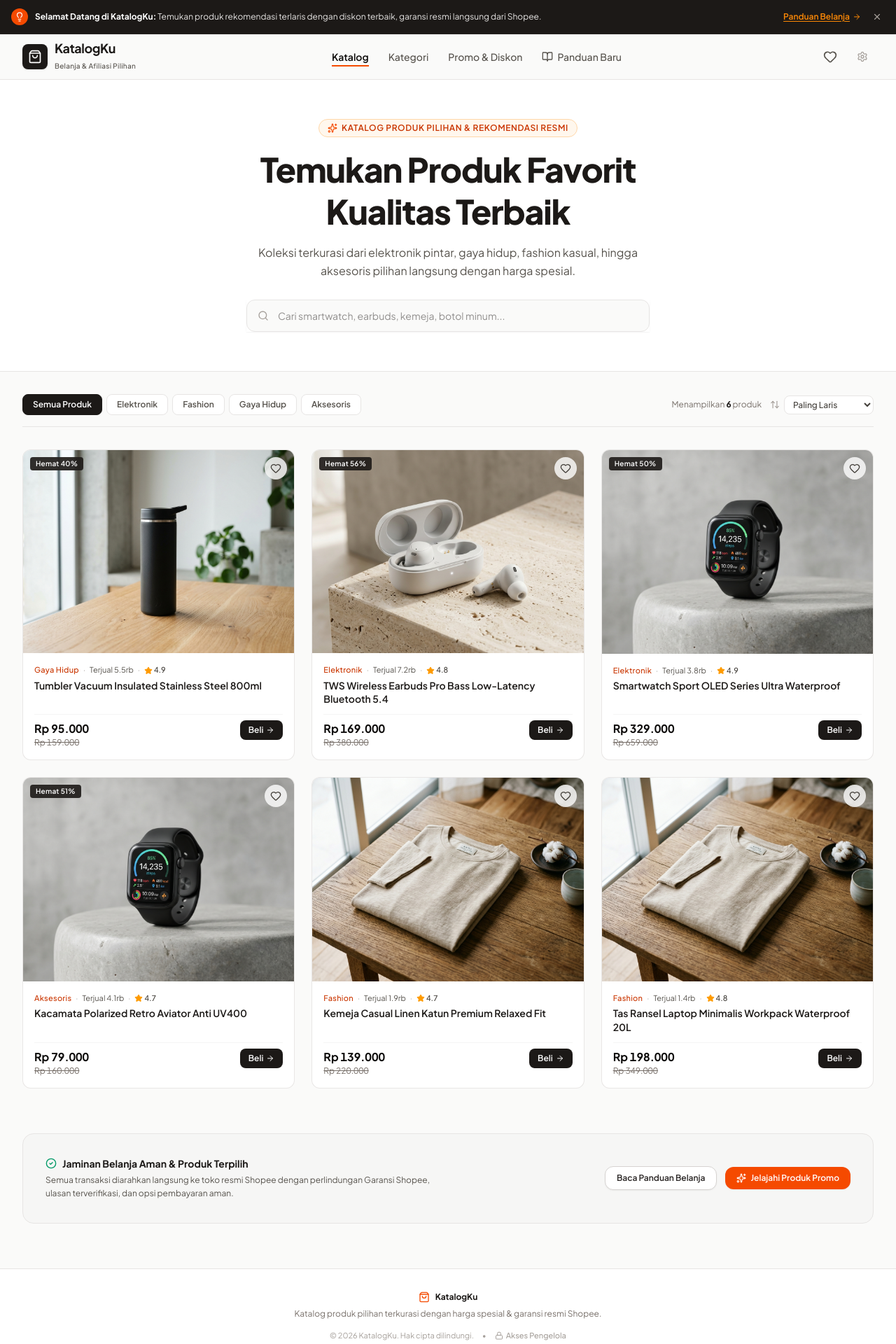
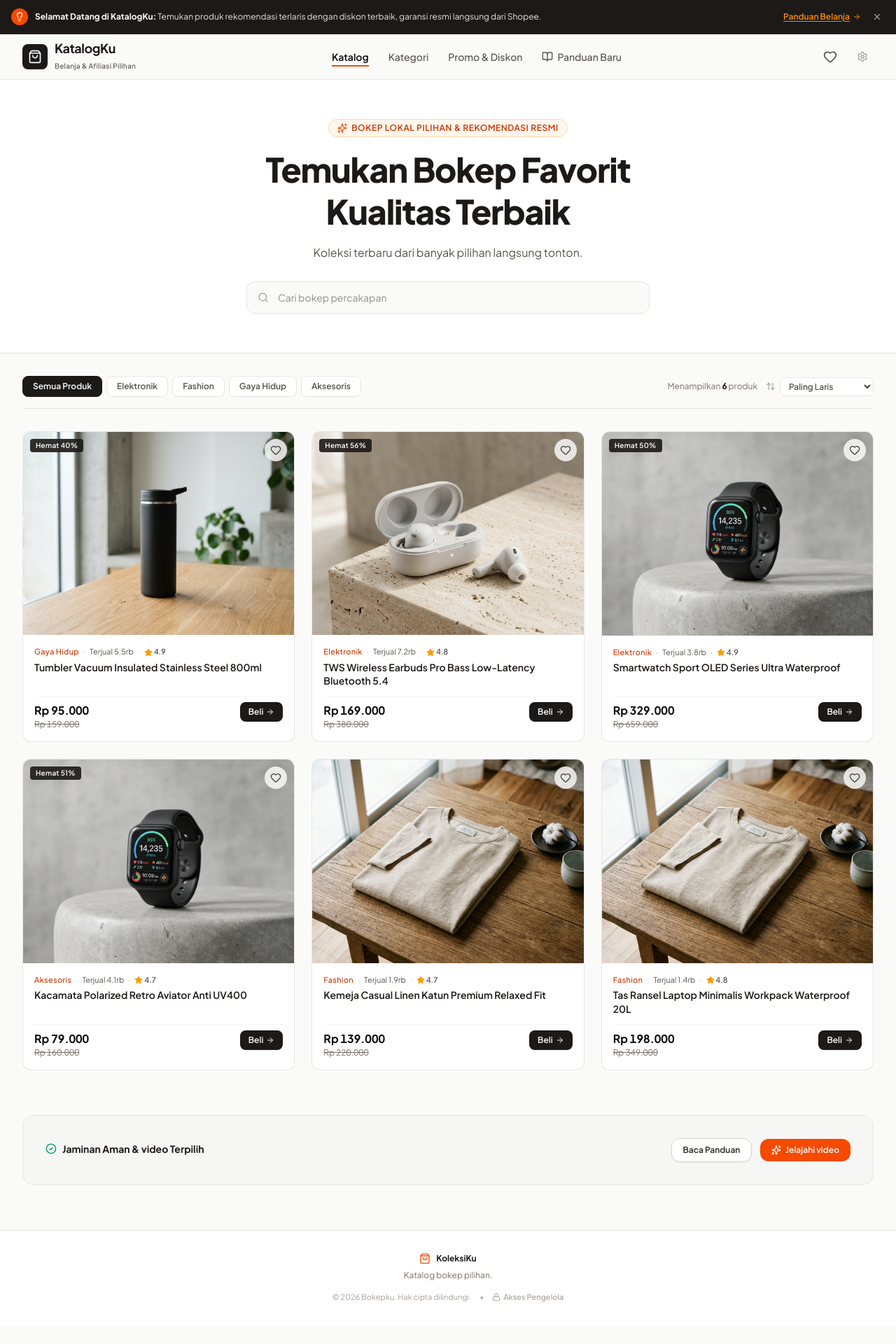
Before and after one commit to Iminovi/bokeplokalan, a React (Vite) app: page / in a window 1280 px wide. Shown: the top 1920 px of the page at 70% size. After the commit the page ends 1893 px from the top, so only its background shows below. Built offline with nearby package versions, Linux system fonts and the light colour scheme.

Commit message:
Update product references to 'Bokep'

```diff
--- a/src/App.tsx
+++ b/src/App.tsx
@@ -484,15 +484,15 @@ export default function App() {
                 {/* Visual Label */}
                 <div className="inline-flex items-center gap-1.5 text-xs font-semibold uppercase tracking-wider text-orange-700 bg-orange-50 px-3 py-1 rounded-full border border-orange-200">
                   <Sparkles className="w-3.5 h-3.5 text-orange-600" />
-                  <span>Katalog Produk Pilihan & Rekomendasi Resmi</span>
+                  <span>Bokep Lokal Pilihan & Rekomendasi Resmi</span>
                 </div>
 
                 <h1 className="text-3xl sm:text-5xl font-extrabold text-stone-900 tracking-tight leading-tight max-w-2xl mx-auto">
-                  Temukan Produk Favorit Kualitas Terbaik
+                  Temukan Bokep Favorit Kualitas Terbaik
                 </h1>
 
                 <p className="text-stone-600 text-sm sm:text-base max-w-xl mx-auto leading-relaxed">
-                  Koleksi terkurasi dari elektronik pintar, gaya hidup, fashion kasual, hingga aksesoris pilihan langsung dengan harga spesial.
+                  Koleksi terbaru dari banyak pilihan langsung tonton.
                 </p>
 
                 {/* Instant Search Bar */}
@@ -503,7 +503,7 @@ export default function App() {
                       type="text"
                       value={searchQuery}
                       onChange={(e) => setSearchQuery(e.target.value)}
-                      placeholder="Cari smartwatch, earbuds, kemeja, botol minum..."
+                      placeholder="Cari bokep percakapan"
                       className="w-full pl-11 pr-10 py-3 bg-stone-50 border border-stone-200 rounded-xl text-xs sm:text-sm focus:outline-none focus:ring-2 focus:ring-stone-900 focus:bg-white transition-colors"
                     />
                     {searchQuery && (
@@ -564,8 +564,8 @@ export default function App() {
                       className="bg-white border border-stone-200 rounded-lg px-2 py-1 text-xs text-stone-700 font-medium focus:outline-none"
                     >
                       <option value="popular">Paling Laris</option>
-                      <option value="lowest_price">Harga Termurah</option>
-                      <option value="highest_price">Harga Termahal</option>
+                      <option value="lowest_price">Bokep Terbaru</option>
+                      <option value="highest_price">Bokep Terdahulu</option>
                       <option value="rating">Rating Tertinggi</option>
                     </select>
                   </div>
@@ -582,10 +582,10 @@ export default function App() {
                     <Search className="w-5 h-5" />
                   </div>
                   <h3 className="text-base font-bold text-stone-800 mb-1">
-                    Produk Tidak Ditemukan
+                    Video Tidak Ditemukan
                   </h3>
                   <p className="text-xs text-stone-500 mb-4">
-                    Tidak ada produk yang cocok dengan pencarian kata kunci atau filter yang dipilih.
+                    Tidak ada video yang cocok dengan pencarian kata kunci atau filter yang dipilih.
                   </p>
                   <button
                     onClick={() => {
@@ -632,10 +632,10 @@ export default function App() {
                 <div className="space-y-1 text-center sm:text-left">
                   <div className="flex items-center justify-center sm:justify-start gap-2 text-stone-900 font-bold text-sm">
                     <CheckCircle2 className="w-4 h-4 text-emerald-600" />
-                    <span>Jaminan Belanja Aman & Produk Terpilih</span>
+                    <span>Jaminan Aman & video Terpilih</span>
                   </div>
                   <p className="text-xs text-stone-600 max-w-xl leading-relaxed">
-                    Semua transaksi diarahkan langsung ke toko resmi Shopee dengan perlindungan Garansi Shopee, ulasan terverifikasi, dan opsi pembayaran aman.
+
                   </p>
                 </div>
 
@@ -644,7 +644,7 @@ export default function App() {
                     onClick={() => setIsGuideOpen(true)}
                     className="px-4 py-2 bg-white hover:bg-stone-50 text-stone-800 rounded-xl text-xs font-semibold border border-stone-300 transition-colors shadow-xs"
                   >
-                    Baca Panduan Belanja
+                    Baca Panduan
                   </button>
                   <button
                     onClick={() => {
@@ -654,7 +654,7 @@ export default function App() {
                     className="px-4 py-2 bg-orange-600 hover:bg-orange-700 text-white rounded-xl text-xs font-semibold transition-colors flex items-center gap-1.5 shadow-xs"
                   >
                     <Sparkles className="w-3.5 h-3.5" />
-                    <span>Jelajahi Produk Promo</span>
+                    <span>Jelajahi video</span>
                   </button>
                 </div>
               </div>
@@ -720,10 +720,10 @@ export default function App() {
             title="KatalogKu"
           >
             <ShoppingBag className="w-4 h-4 text-orange-600" />
-            <span>KatalogKu</span>
+            <span>KoleksiKu</span>
           </div>
           <p className="text-stone-500">
-            Katalog produk pilihan terkurasi dengan harga spesial & garansi resmi Shopee.
+            Katalog bokep pilihan.
           </p>
           <div className="pt-2 flex items-center justify-center gap-3 text-[11px] text-stone-400">
             <span
@@ -731,7 +731,7 @@ export default function App() {
               className="select-none cursor-default"
               title="KatalogKu"
             >
-              &copy; {new Date().getFullYear()} KatalogKu. Hak cipta dilindungi.
+              &copy; {new Date().getFullYear()} Bokepku. Hak cipta dilindungi.
             </span>
 
             {/* Discreet Admin Link (Visible only if stealth mode is disabled) */}
```
